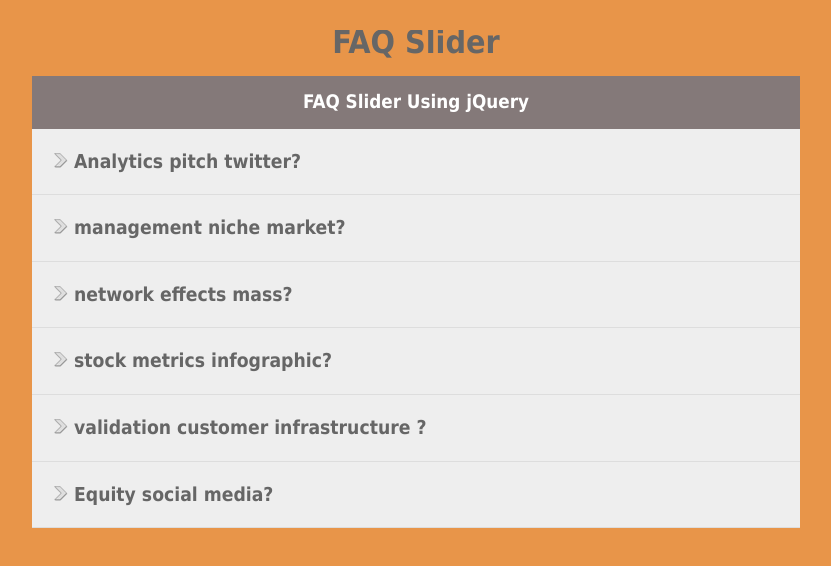
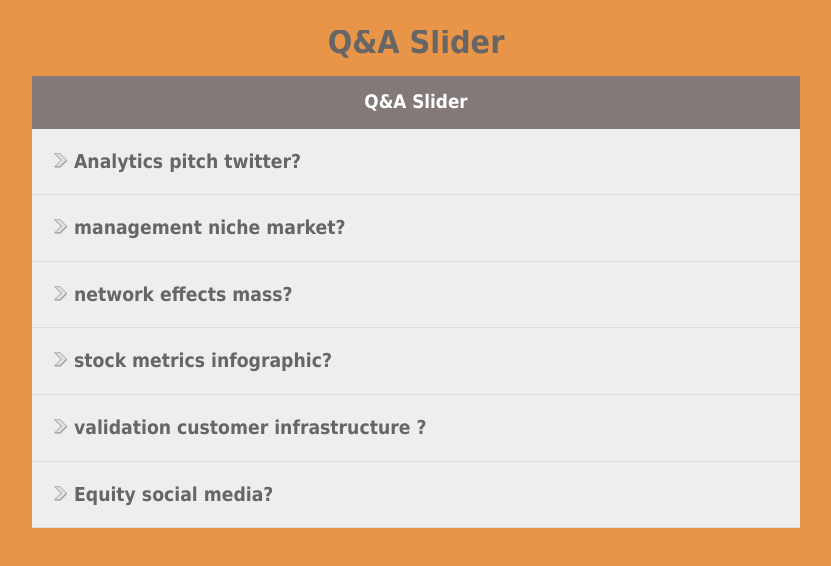
Before and after one commit to getwebem/faqSlider, a plain HTML site: page index.html in a window 1280 px wide. Shown: the whole page, without its empty margins (224-1055 px from the left). Drawn offline with nearby package versions, Linux system fonts and the light colour scheme.

Commit message:
update readme file :blush::blush:

```diff
--- a/index.html
+++ b/index.html
@@ -9,8 +9,8 @@
 	</head>
 	<body>
 		<div id="container">
-			<h1>FAQ Slider</h1>
-			<div class="title"><h3>FAQ Slider Using jQuery</h3></div>
+			<h1>Q&amp;A Slider</h1>
+			<div class="title"><h3>Q&amp;A Slider</h3></div>
 			<ul class="faq">
 				<li class="q"><img src="img/arrow.png"> Analytics pitch twitter?</li>
 				<li class="a">Suspendisse sit amet elit lacinia, feugiat magna at, luctus massa. Aliquam sodales dictum nulla. consectetur adipiscing elit.</li>
```
Also changed, not shown: 1 other file.
